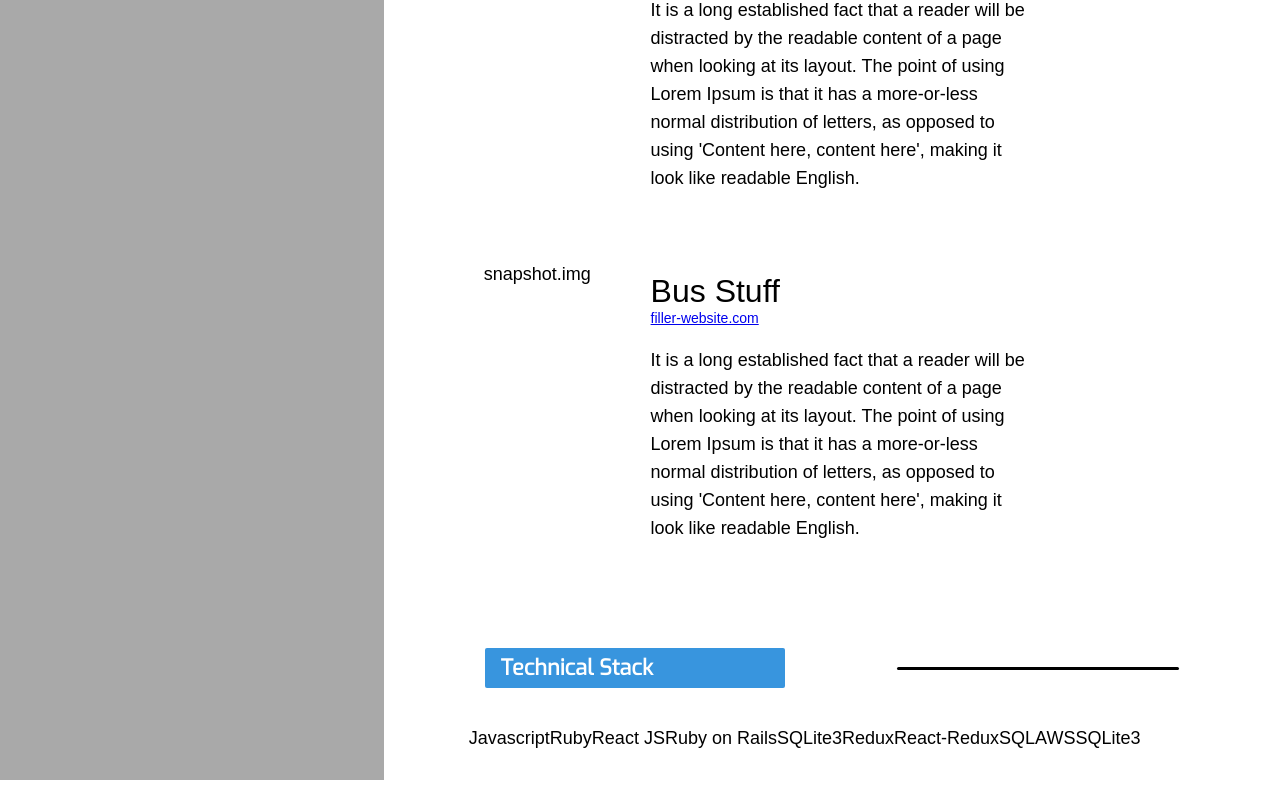
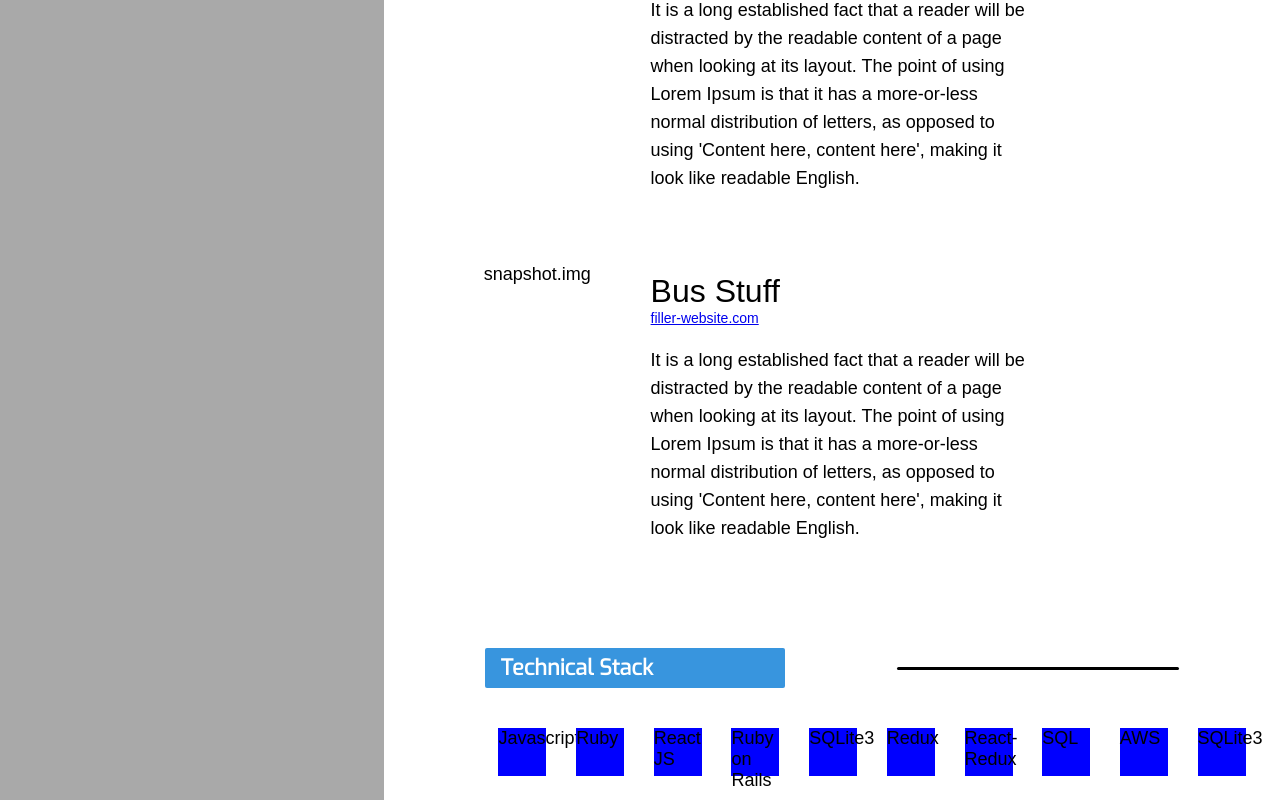
Before and after one commit to willsinn/ws-portfolio, a React (Create React App) app: page / in a window 1280 px wide. Shown: the part 672-1472 px from the top of the page. Built offline with nearby package versions, Linux system fonts and the light colour scheme; a web font is replaced by a local one.

Commit message:
adjust & style skill item

```diff
--- a/src/App.css
+++ b/src/App.css
@@ -102,8 +102,9 @@ li {
   width: 100%;
 }
 .stack-list-item {
-  width: fit-content;
-  height: 28px;
+  width: 48px;
+  height: 48px;
+  background-color: blue;
 }
 .project-item {
   height: 100%;
@@ -192,7 +193,6 @@ li {
   height: fit-content;
 }
 .name-cont {
-  /* width: 40%; */
   margin: 0;
 }
 .profile-header-cont {
@@ -202,3 +202,11 @@ li {
   margin-bottom: 16px;
   align-items: flex-end;
 }
+.skill-list {
+  height: 100%;
+  width: 100%;
+  display: flex;
+  justify-content: space-evenly;
+}
+.skill-cont {
+}
--- a/src/components/Skill.js
+++ b/src/components/Skill.js
@@ -3,7 +3,7 @@ import React from "react";
 const Skill = ({ skill }) => {
   return (
     <li key={`${skill.name}-id`} className="stack-list-item">
-      <div className="horz-wrap">{skill.name}</div>
+      <div className="skill-cont">{skill.name}</div>
     </li>
   );
 };
--- a/src/components/SkillList.js
+++ b/src/components/SkillList.js
@@ -11,7 +11,7 @@ const SkillList = () => {
   };
   return (
     <div className="tech-skills-cont">
-      <ul>{renderSkills()}</ul>
+      <ul className="skill-list">{renderSkills()}</ul>
     </div>
   );
 };
```
